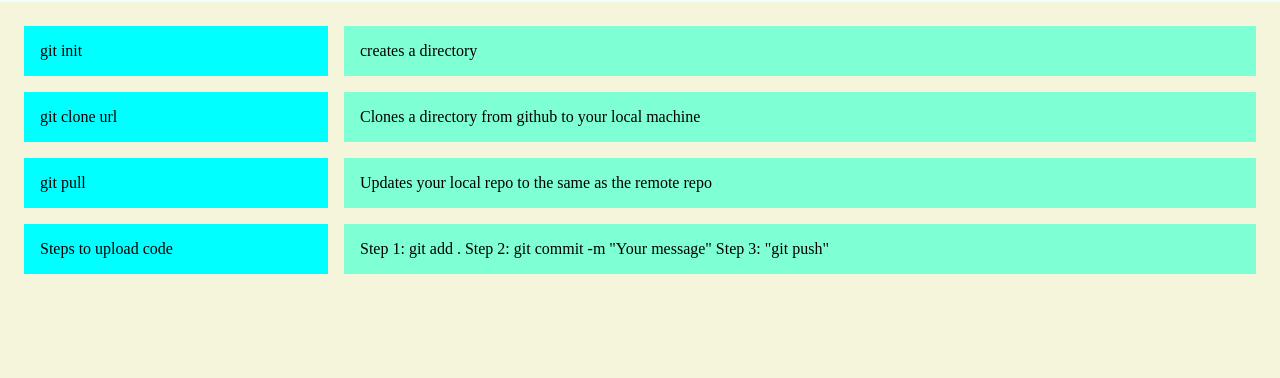
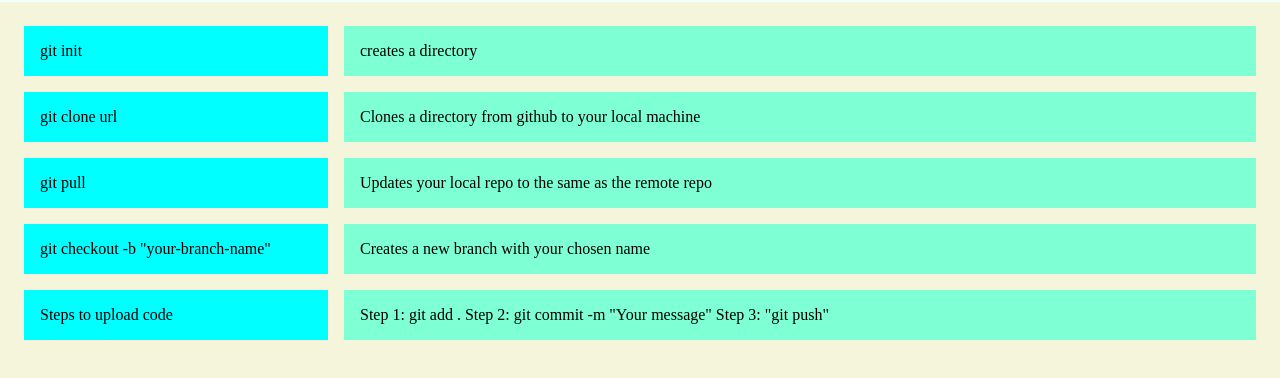
Before and after one commit to PriyeshIllam/version-control, a plain HTML site: page index.html in a window 1280 px wide. Shown: the part 86-464 px from the top of the page. Drawn offline with Linux system fonts and the light colour scheme.

Commit message:
Created a new branch, added some text

```diff
--- a/index.html
+++ b/index.html
@@ -19,6 +19,8 @@
         <div class="git-commands__effect">Clones a directory from github to your local machine</div>
         <div class="git-commands__command">git pull</div>
         <div class="git-commands__effect">Updates your local repo to the same as the remote repo</div>
+        <div class="git-commands__command">git checkout -b "your-branch-name"</div>
+        <div class="git-commands__effect">Creates a new branch with your chosen name</div>
         <div class="git-commands__command">Steps to upload code</div>
         <div class="git-commands__effect">Step 1: git add . Step 2: git commit -m "Your message" Step 3: "git push"</div>
     </main>
```
